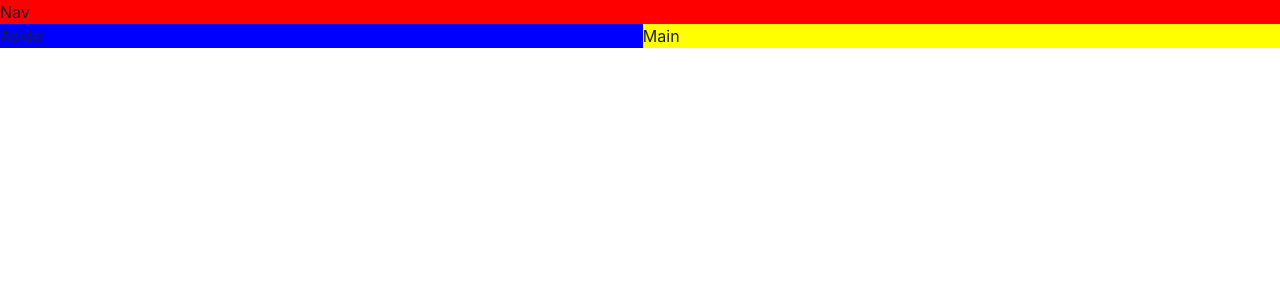
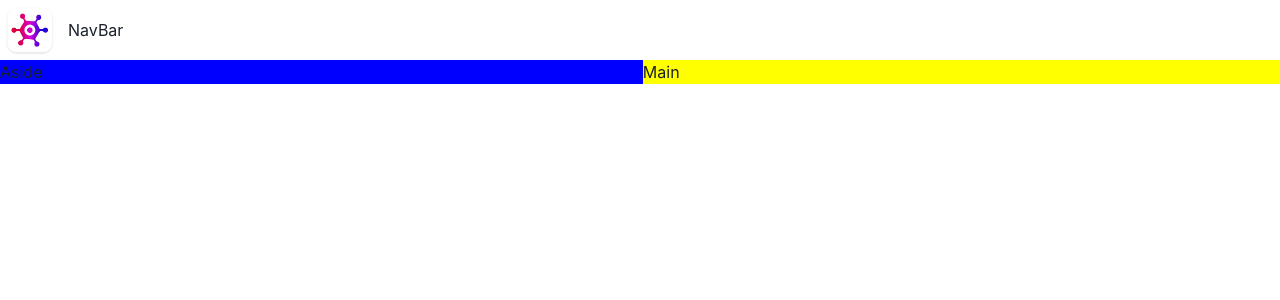
Before and after one commit to AhmadMohtadi0451/project-game, a React (Vite) app: page / in a window 1280 px wide. Shown: the top 300 px of the page. Built offline with nearby package versions, Linux system fonts and the light colour scheme.

Commit message:
Navbar Built

```diff
--- a/src/App.tsx
+++ b/src/App.tsx
@@ -1,4 +1,5 @@
 import { Grid, GridItem, Show } from "@chakra-ui/react";
+import Navbar from "./Components/Navbar";
 
 function App() {
   return (
@@ -9,8 +10,8 @@
           lg: `"nav nav""aside main" `,
         }}
       >
-        <GridItem area={"nav"} bg={"red"}>
-          Nav
+        <GridItem area={"nav"}>
+          <Navbar />
         </GridItem>
         <Show above="lg">
           <GridItem area={"aside"} bg={"blue"}>
--- /dev/null
+++ b/src/Components/Navbar.tsx
@@ -0,0 +1,17 @@
+import { HStack, Image, Text } from "@chakra-ui/react";
+import logo from "../assets/logo.webp";
+
+interface Props {}
+
+const Navbar = (props: Props) => {
+  return (
+    <>
+      <HStack>
+        <Image src={logo} boxSize={"60px"} />
+        <Text>NavBar</Text>
+      </HStack>
+    </>
+  );
+};
+
+export default Navbar;
```
Also changed, not shown: src/assets/logo.webp (added).
